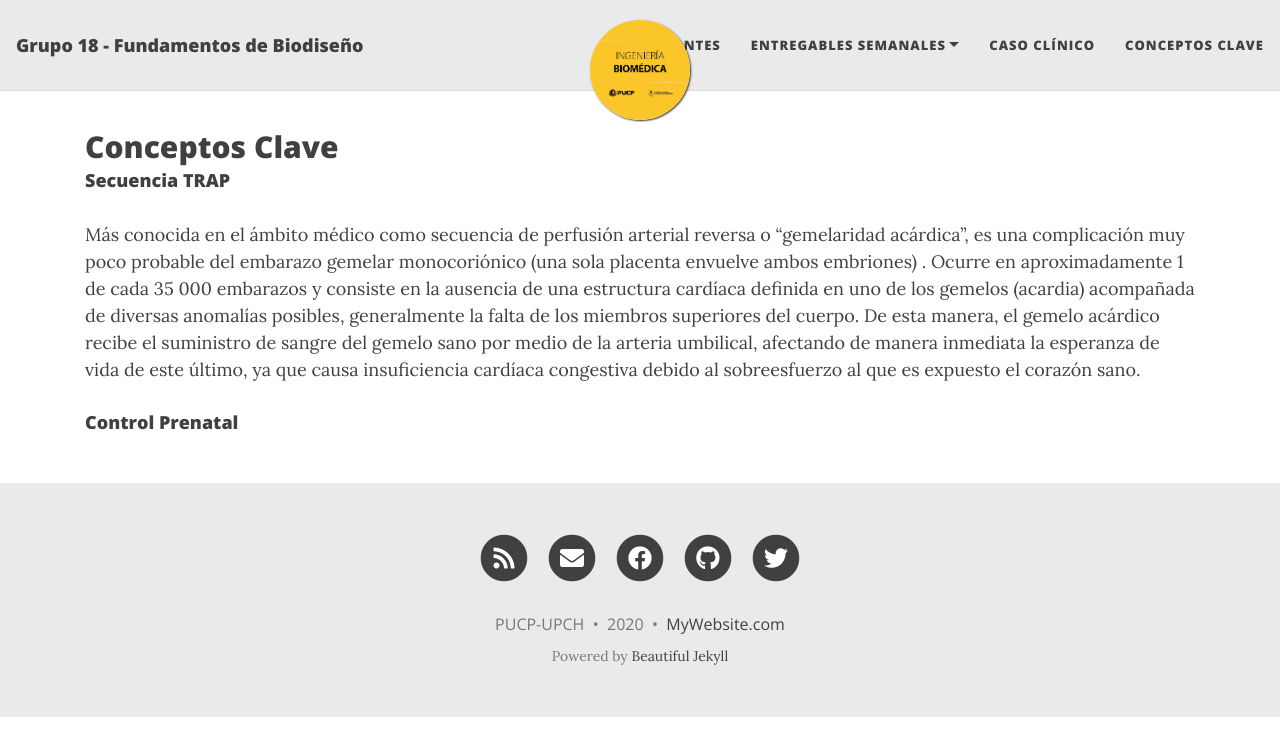
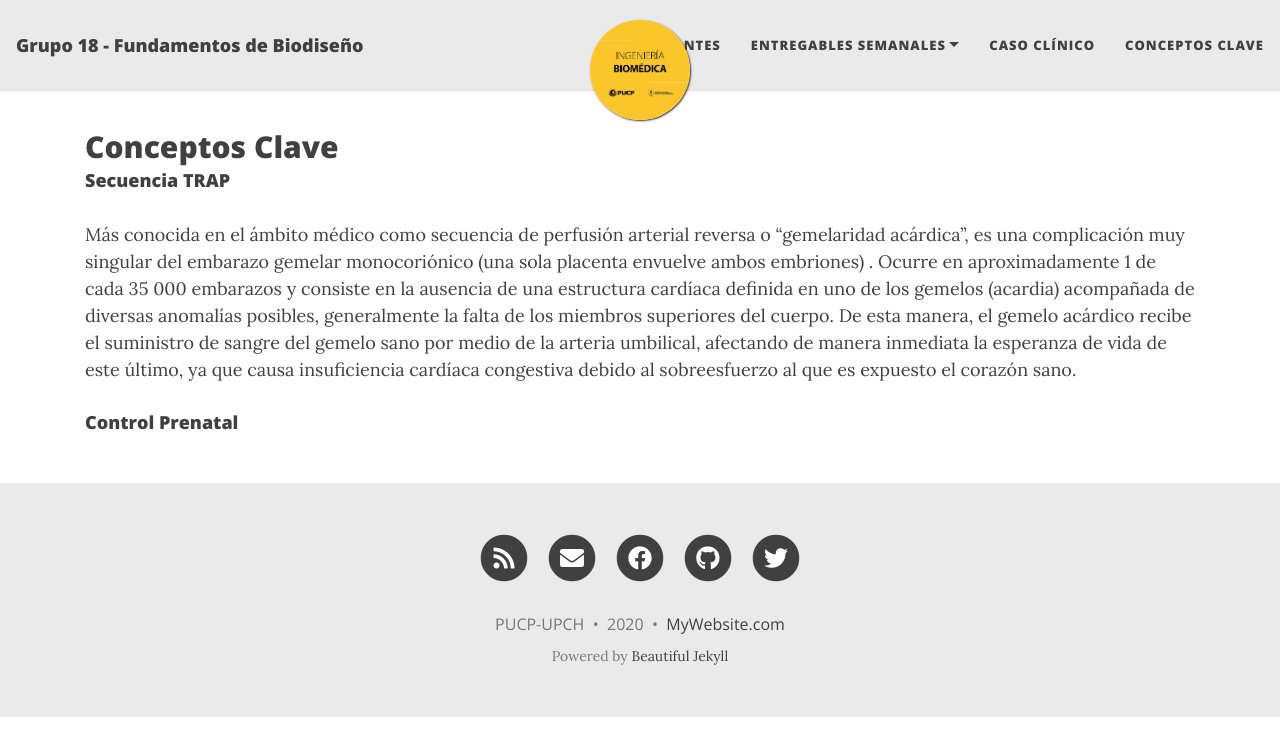
Before and after one commit to equipo18-fundbio/equipo18-fundbio1, a Jekyll site: the page built from Documentacion/ConceptosClaves.md, in a window 1280 px wide. Shown: the top 756 px of the page. Built offline with Jekyll 4.4.1, drawn with Linux system fonts in a browser that asks for light colours; nearby versions of some CDN libraries; our own code applies the rules of GitHub Pages for plain Markdown files.

Commit message:
Update ConceptosClaves.md

```diff
--- a/Documentacion/ConceptosClaves.md
+++ b/Documentacion/ConceptosClaves.md
@@ -7,7 +7,7 @@ layout: default
 
 
 #### Secuencia TRAP
-Más conocida en el ámbito médico como secuencia de perfusión arterial reversa o "gemelaridad acárdica", es una complicación muy poco probable del embarazo gemelar monocoriónico (una sola placenta envuelve ambos embriones) . Ocurre en aproximadamente 1 de cada 35 000 embarazos y consiste en la ausencia de una estructura cardíaca definida en uno de los gemelos (acardia) acompañada de diversas anomalías posibles, generalmente la falta de los miembros superiores del cuerpo. De esta manera, el gemelo acárdico recibe el suministro de sangre del gemelo sano por medio de la arteria umbilical, afectando de manera inmediata la esperanza de vida de este último, ya que causa insuficiencia cardíaca congestiva debido al sobreesfuerzo al que es expuesto el corazón sano.
+Más conocida en el ámbito médico como secuencia de perfusión arterial reversa o "gemelaridad acárdica", es una complicación muy singular del embarazo gemelar monocoriónico (una sola placenta envuelve ambos embriones) . Ocurre en aproximadamente 1 de cada 35 000 embarazos y consiste en la ausencia de una estructura cardíaca definida en uno de los gemelos (acardia) acompañada de diversas anomalías posibles, generalmente la falta de los miembros superiores del cuerpo. De esta manera, el gemelo acárdico recibe el suministro de sangre del gemelo sano por medio de la arteria umbilical, afectando de manera inmediata la esperanza de vida de este último, ya que causa insuficiencia cardíaca congestiva debido al sobreesfuerzo al que es expuesto el corazón sano.
 
 
 #### Control Prenatal
```
